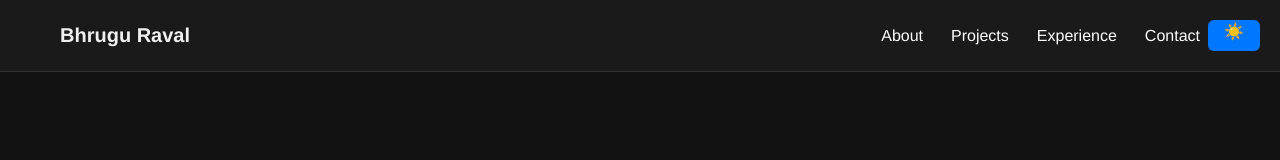
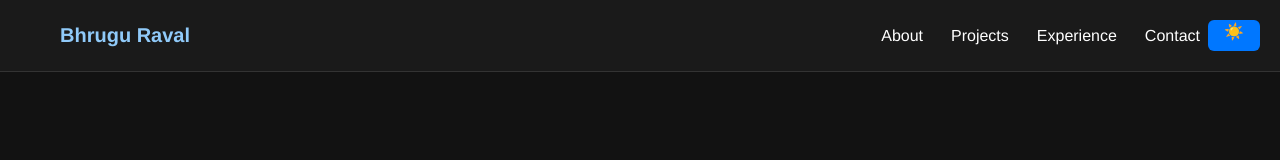
Before and after one commit to bhrugu1/portfolio, a React (Create React App) app: page / in a window 1280 px wide. Shown: the top 160 px of the page. Built offline with nearby package versions, Linux system fonts and the light colour scheme.

Commit message:
link to name

```diff
--- a/src/components/Header.css
+++ b/src/components/Header.css
@@ -14,7 +14,14 @@
 .logo {
   font-weight: bold;
   font-size: 20px;
+  color: inherit;
+  text-decoration: none;
 }
+
+.logo:hover {
+  text-decoration: underline;
+}
+
 
 .nav-links {
   display: flex;
--- a/src/components/header.js
+++ b/src/components/header.js
@@ -1,5 +1,6 @@
 import React, { useState, useEffect } from 'react';
 import './Header.css';
+import { Link } from 'react-router-dom';
 
 function Header() {
   // const [darkMode, setDarkMode] = useState(true);
@@ -25,7 +26,7 @@
 
   return (
     <header className="header">
-      <div className="logo">Bhrugu Raval</div>
+      <Link to="/" className="logo">Bhrugu Raval</Link>
       <nav className="nav-links">
         <a href="#about">About</a>
         <a href="#projects">Projects</a>
```
